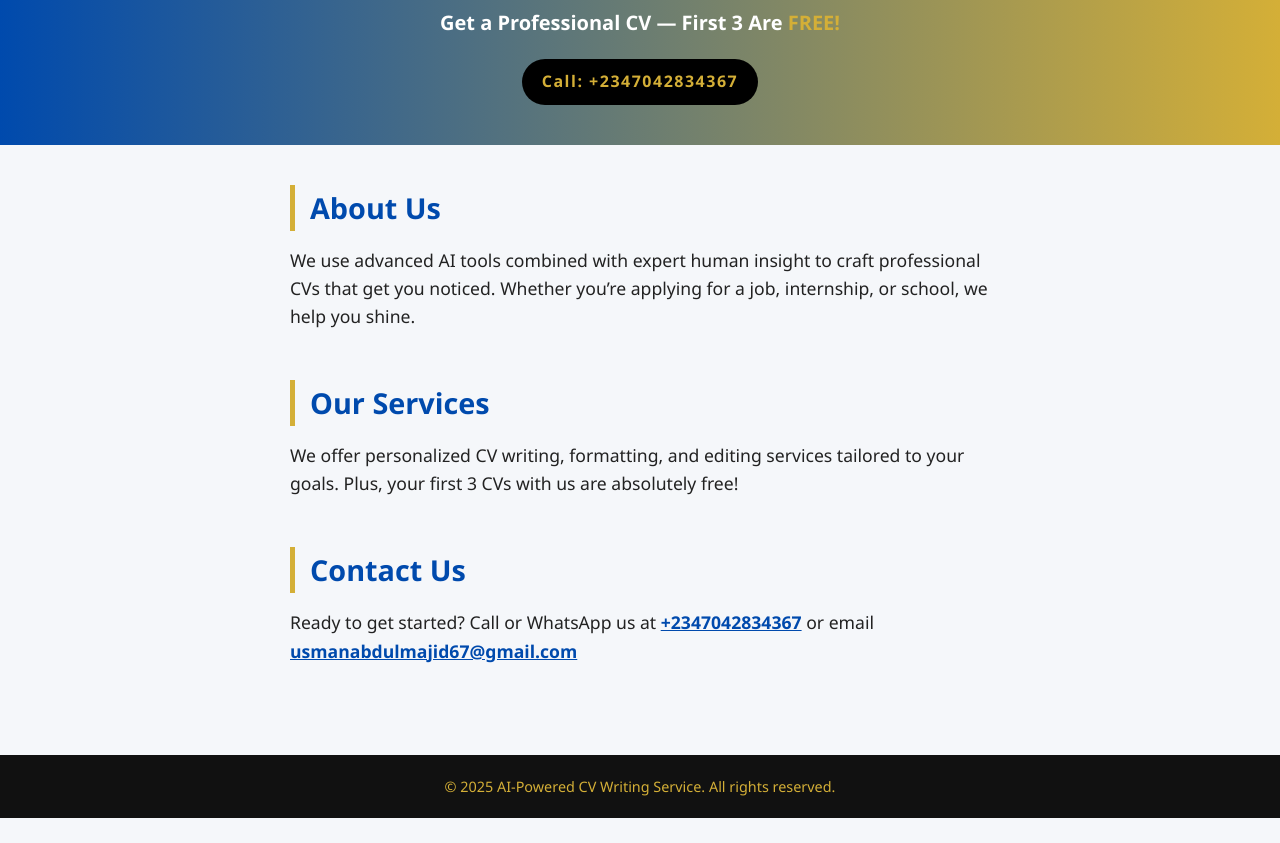
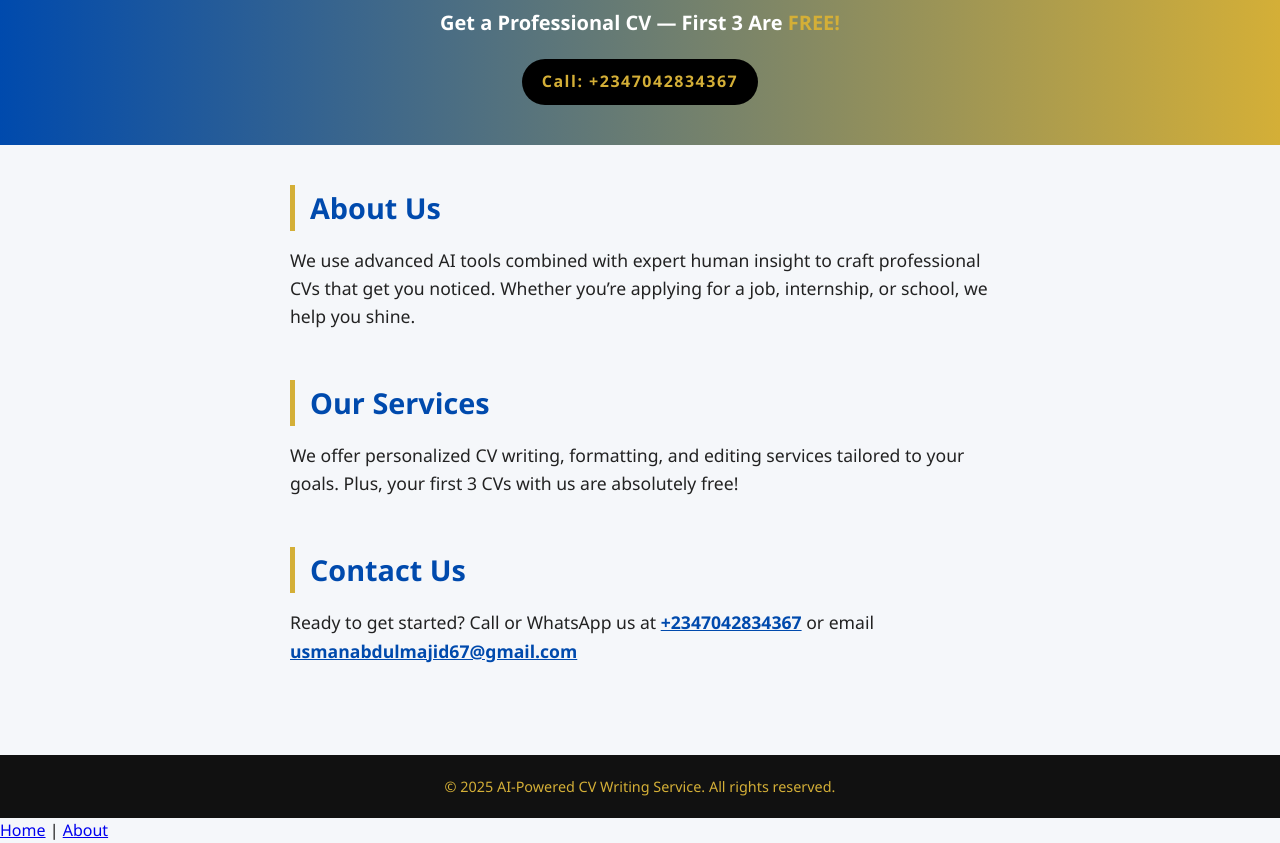
Before and after one commit to usmanabdulmajid67/Cv-website, a plain HTML site: page index.html in a window 1280 px wide. Shown: the part 107-950 px from the top of the page. Before the commit the page ends 925 px from the top, so only its background shows below. Drawn offline with Linux system fonts and the light colour scheme.

Commit message:
Update index.html

```diff
--- a/index.html
+++ b/index.html
@@ -142,3 +142,6 @@
 
 </body>
 </html>
+<nav>
+  <a href="index.html">Home</a> | <a href="about.html">About</a>
+</nav>
```
